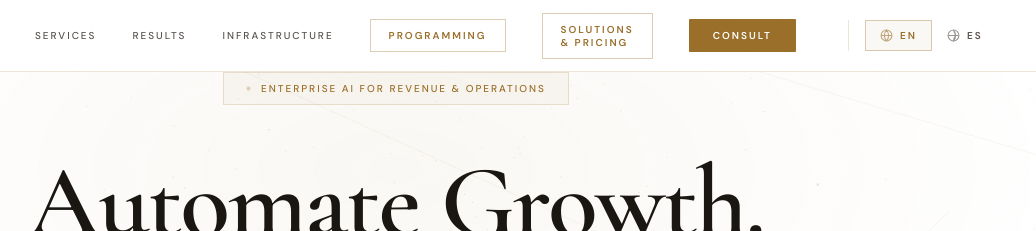
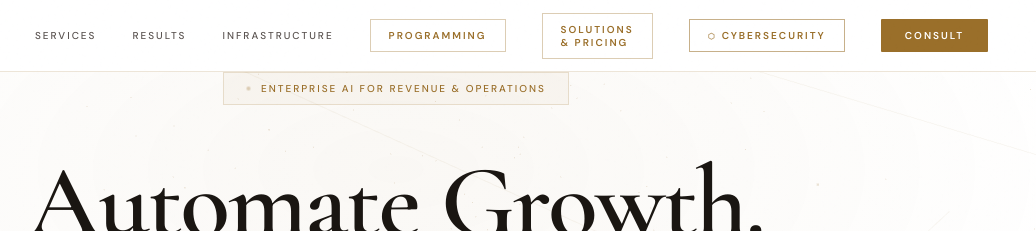
Before and after one commit to ferarmenta96/elevate, a plain HTML site: page index.html in a window 1280 px wide. Shown: the top 231 px of the page, 244-1280 px from the left. Drawn offline with nearby package versions, Linux system fonts and the light colour scheme; animation ran at ten frames a second.

Commit message:
Update index.html

```diff
--- a/index.html
+++ b/index.html
@@ -187,6 +187,8 @@
     .nav-programming{border:1px solid rgba(154,111,42,0.35)!important;padding:9px 18px;color:var(--gold)!important;font-weight:600!important;}
     .nav-programming::after{display:none!important;}
     .nav-programming:hover{background:rgba(154,111,42,0.07)!important;border-color:var(--gold)!important;}
+    .nav-cyber{border-color:rgba(154,111,42,0.55)!important;position:relative;}
+    .nav-cyber::before{content:'⬡';font-size:8px;margin-right:5px;opacity:.75;vertical-align:middle;}
     .sw{max-width:1360px;margin:0 auto;padding:140px 6%;}
     .label{font-size:9px;font-weight:600;letter-spacing:4px;text-transform:uppercase;color:var(--gold);margin-bottom:20px;display:flex;align-items:center;gap:12px;}
     .label::before{content:'';width:24px;height:1px;background:var(--gold);display:inline-block;flex-shrink:0;}
@@ -358,6 +360,7 @@
         <a href="#infrastructure">Infrastructure</a>
         <a href="Programming/index.html" class="nav-programming">Programming</a>
         <a href="solutions/index.html" class="nav-programming">Solutions &amp; Pricing</a>
+        <a href="cybersecurity/index.html" class="nav-programming nav-cyber">Cybersecurity</a>
         <a href="#contact" class="nav-cta">Consult</a>
         <div class="lang-switch">
             <a href="#" class="active" title="English">
```
